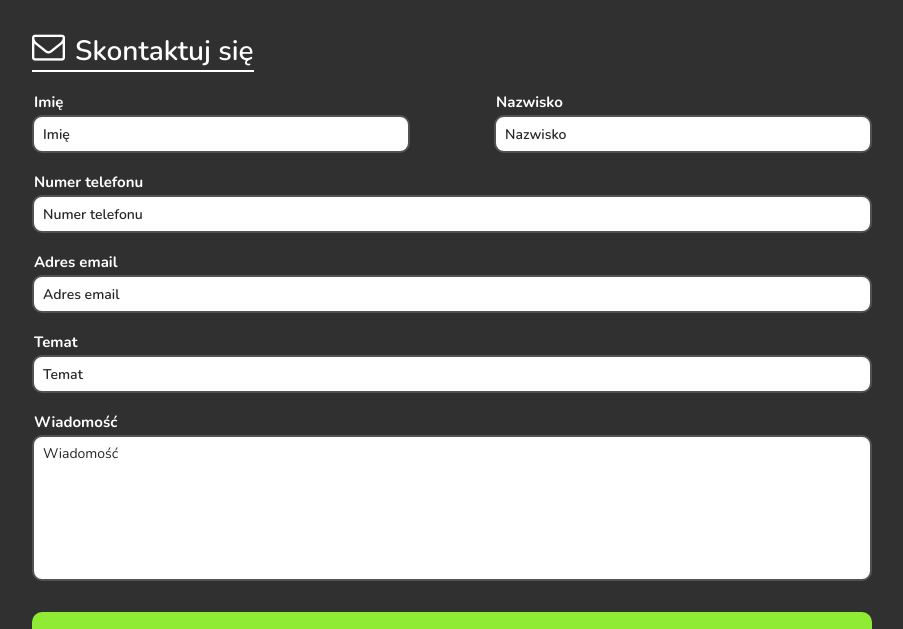
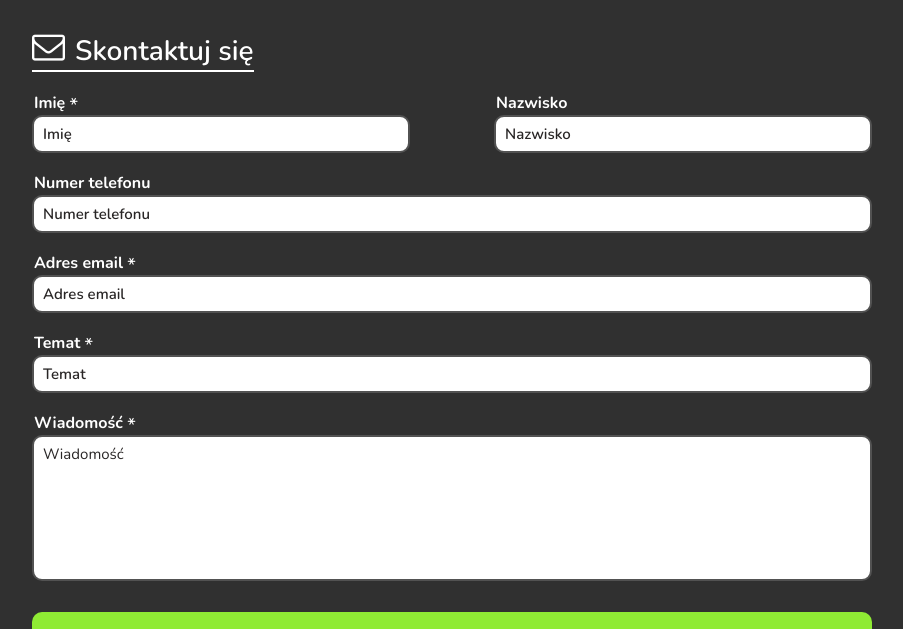
Before and after one commit to martinZz8/react-wh-card, a React (Create React App) app: page / in a window 1280 px wide. Shown: the part 2675-3304 px from the top of the page, without its empty margins (188-1091 px from the left). Built offline with nearby package versions, Linux system fonts and the light colour scheme.

Commit message:
added few changes

```diff
--- a/src/components/ui/input-field/input-field.component.tsx
+++ b/src/components/ui/input-field/input-field.component.tsx
@@ -14,18 +14,36 @@ interface IInputField {
    errorMessage?: string;
    handleOnChange: (name: string, value: string) => void;
    disabled?: boolean;
+   isMandatory?: boolean;
 }
 
 const InputField: React.FC<IInputField> = ({
-    type, name, value, label, placeholder, isError, errorMessage, handleOnChange, disabled
+    type,
+    name,
+    value,
+    label,
+    placeholder,
+    isError,
+    errorMessage,
+    handleOnChange,
+    disabled,
+    isMandatory
    }) => {
 
    return (
      <div className={styles.inputField}>
         {
            label ?
-              <div className={styles.label}>
+              <div className={`${styles.label}`}>
                  <p>{label}</p>
+                 {
+                    isMandatory ?
+                       <span className={styles.mandatory}>
+                          *
+                       </span>
+                    :
+                       null
+                 }
               </div>
            :
               null
--- a/src/components/ui/input-field/input-field.module.scss
+++ b/src/components/ui/input-field/input-field.module.scss
@@ -11,12 +11,21 @@
       height: 20px;
       margin-bottom: 3px;
       padding-left: 2px;
+      display: flex;
+      justify-content: flex-start;
+      align-items: flex-start;
 
       p {
          color: $colorWhite;
          font-weight: 700;
          font-style: normal;
-         font-size: 15px;
+         font-size: 16px;
+      }
+
+      span.mandatory {
+         color: $colorWhite;
+         font-size: 20px;
+         padding-left: 4px;
       }
    }
 
@@ -28,14 +37,14 @@
       border-radius: 10px;
       color: $colorBlack;
       font-family: 'Nunito', sans-serif;
-      font-size: 15px;
+      font-size: 16px;
       font-weight: 700;
       font-style: normal;
       padding: 7px 9px;
 
       &::placeholder {
          color: $colorDarkestGray;
-         font-size: 14px;
+         font-size: 15px;
          font-weight: 600;
          font-style: normal;
       }
--- a/src/components/ui/text-area/text-are.component.tsx
+++ b/src/components/ui/text-area/text-area.component.tsx
@@ -13,18 +13,35 @@ interface ITextArea {
    errorMessage?: string;
    handleOnChange: (name: string, value: string) => void;
    disabled?: boolean;
+   isMandatory?: boolean;
 }
 
 const TextArea: React.FC<ITextArea> = ({
-      name, value, label, placeholder, isError, errorMessage, handleOnChange, disabled
+      name,
+      value,
+      label,
+      placeholder,
+      isError,
+      errorMessage,
+      handleOnChange,
+      disabled,
+      isMandatory
    }) => {
 
    return (
       <div className={styles.textAreaWrap}>
          {
             label ?
-               <div className={styles.label}>
+               <div className={`${styles.label}`}>
                   <p>{label}</p>
+                  {
+                     isMandatory ?
+                        <span className={styles.mandatory}>
+                          *
+                       </span>
+                     :
+                        null
+                  }
                </div>
             :
                null
--- a/src/components/ui/text-area/text-area.module.scss
+++ b/src/components/ui/text-area/text-area.module.scss
@@ -11,12 +11,21 @@
       height: 20px;
       margin-bottom: 3px;
       padding-left: 2px;
+      display: flex;
+      justify-content: flex-start;
+      align-items: flex-start;
 
       p {
          color: $colorWhite;
          font-weight: 700;
          font-style: normal;
-         font-size: 15px;
+         font-size: 16px;
+      }
+
+      span.mandatory {
+         color: $colorWhite;
+         font-size: 20px;
+         padding-left: 4px;
       }
    }
 
@@ -28,7 +37,7 @@
       border-radius: 10px;
       font-family: 'Nunito', sans-serif;
       color: $colorBlack;
-      font-size: 15px;
+      font-size: 16px;
       font-weight: 700;
       font-style: normal;
       padding: 7px 9px;
@@ -38,7 +47,7 @@
 
       &::placeholder {
          color: $colorDarkestGray;
-         font-size: 14px;
+         font-size: 15px;
          font-weight: 400;
          font-style: normal;
       }
--- a/src/views/main-page/content/section-mail/section-mail.hook.ts
+++ b/src/views/main-page/content/section-mail/section-mail.hook.ts
@@ -156,19 +156,20 @@ const useSectionMail = () => {
          }));
       }
 
-      if (sectionMailForm.lastName.length === 0) {
-         isError = true;
-         setErrorSectionMailForm(prev => ({
-            ...prev,
-            lastNameErrorMessage: getEmptyFieldMessage()
-         }));
-      }
-      else {
-         setErrorSectionMailForm(prev => ({
-            ...prev,
-            lastNameErrorMessage: ""
-         }));
-      }
+      // The lastName is not required!
+      // if (sectionMailForm.lastName.length === 0) {
+      //    isError = true;
+      //    setErrorSectionMailForm(prev => ({
+      //       ...prev,
+      //       lastNameErrorMessage: getEmptyFieldMessage()
+      //    }));
+      // }
+      // else {
+      //    setErrorSectionMailForm(prev => ({
+      //       ...prev,
+      //       lastNameErrorMessage: ""
+      //    }));
+      // }
 
       if (sectionMailForm.message.length === 0) {
          isError = true;
@@ -262,7 +263,7 @@ const useSectionMail = () => {
          setIsLoadingSend(true);
 
          // to the local: "http://localhost:3001/send-email"
-         // to the deployed api: `${process.env.REACT_APP_SMTP_NODEMAILER_API_URL}/send-mail`
+         // to the deployed api: `${process.env.REACT_APP_SMTP_NODEMAILER_API_URL}/send-email`
          fetch(`${process.env.REACT_APP_SMTP_NODEMAILER_API_URL}/send-email`, {
             method: "POST",
             mode: 'cors',
```
Also changed, not shown: src/components/ui/input-file/input-file.component.tsx (added, +37 -0 lines), src/components/ui/input-file/input-file.module.scss (added, +24 -0 lines), src/views/main-page/content/section-mail/section-mail.component.tsx (+13 -1 lines).
